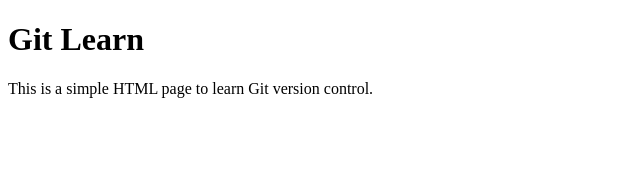
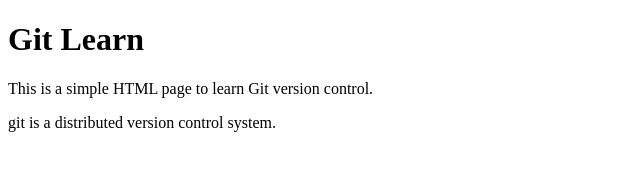
Before and after one commit to ramantiw45/Git_Learn, a plain HTML site: page index.html in a window 1280 px wide. Shown: the whole page, without its empty margins (0-640 px from the left). Drawn offline with Linux system fonts and the light colour scheme.

Commit message:
update the index file

```diff
--- a/index.html
+++ b/index.html
@@ -5,6 +5,7 @@
         <title>Git Learn</title>
         <h1>Git Learn</h1>
         <p>This is a simple HTML page to learn Git version control.</p>
+        <p>git is a distributed version control system.</p>
     </head>
     <body>
 
```
